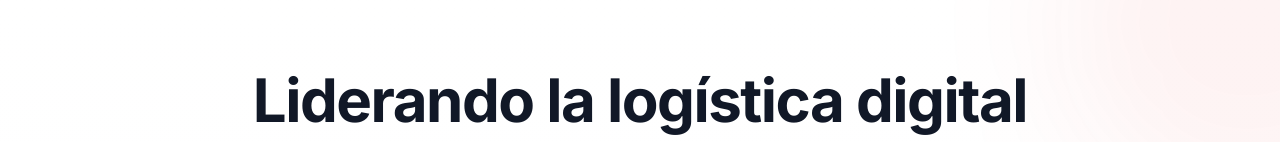
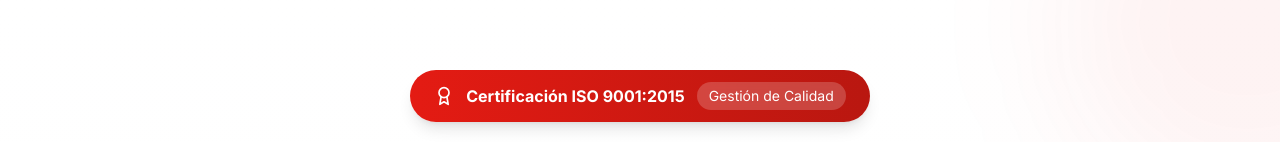
Before and after one commit to cookiecodespy/Ez_webpage, a React (Vite) app: page / in a window 1280 px wide. Shown: the part 810-952 px from the top of the page. Built offline with nearby package versions, Linux system fonts and the light colour scheme.

Commit message:
Design: ISO badge movido arriba del título principal

```diff
--- a/src/components/About.tsx
+++ b/src/components/About.tsx
@@ -147,6 +147,21 @@
       </div>
 
       <div className="relative max-w-7xl mx-auto px-6 md:px-8">
+        {/* ISO Badge centrado arriba */}
+        <motion.div
+          className="flex justify-center mb-12"
+          initial={prefersReducedMotion ? undefined : { opacity: 0, y: -20 }}
+          whileInView={prefersReducedMotion ? undefined : { opacity: 1, y: 0 }}
+          viewport={{ once: true }}
+          transition={{ duration: 0.6 }}
+        >
+          <div className="inline-flex items-center gap-3 px-6 py-3 rounded-full bg-gradient-to-r from-[#E41B13] to-[#B91710] text-white shadow-lg">
+            <Award className="h-5 w-5" />
+            <span className="font-bold">Certificación ISO 9001:2015</span>
+            <span className="px-3 py-1 rounded-full bg-white/20 backdrop-blur-sm text-sm">Gestión de Calidad</span>
+          </div>
+        </motion.div>
+
         {/* Header con badge */}
         <motion.div
           className="text-center mb-12"
```
